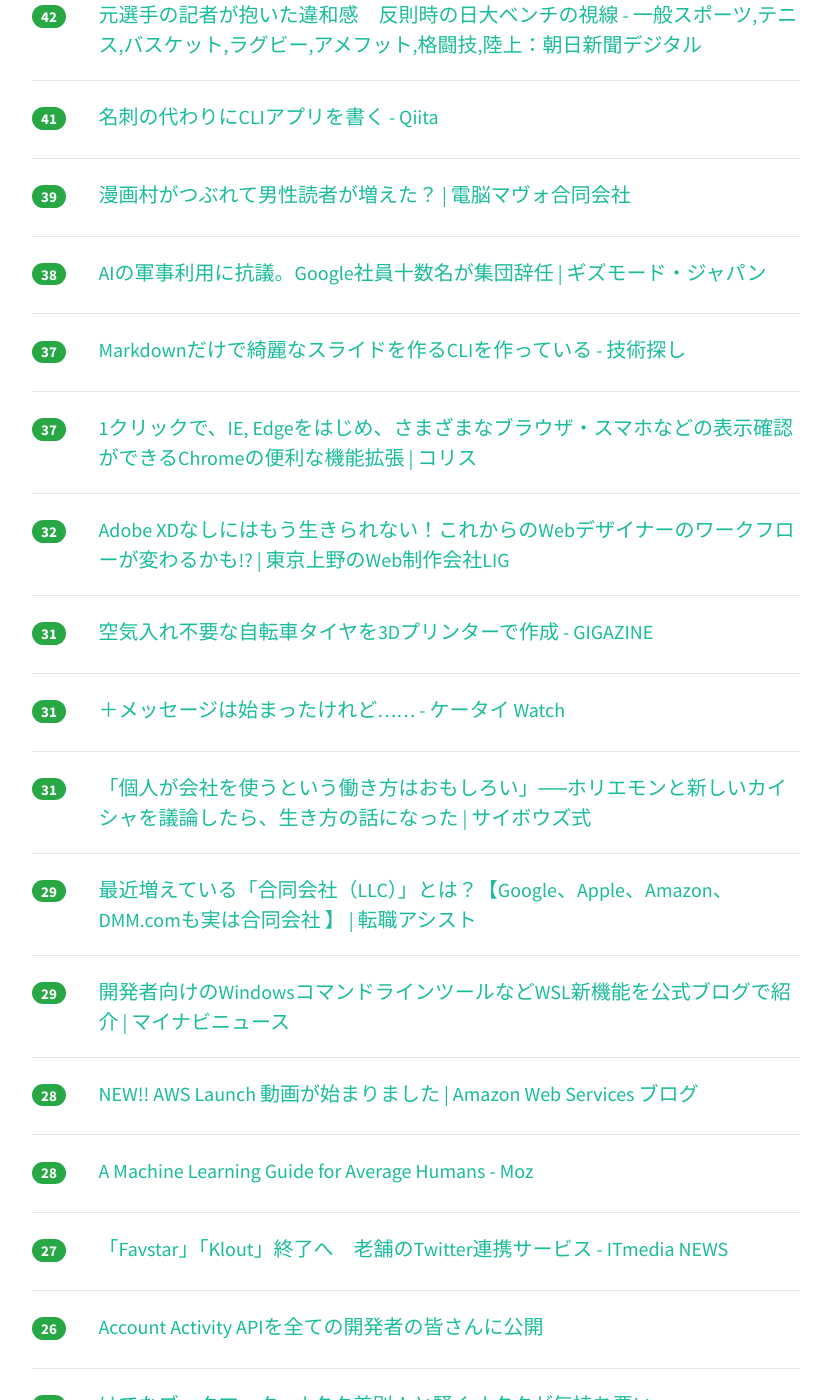
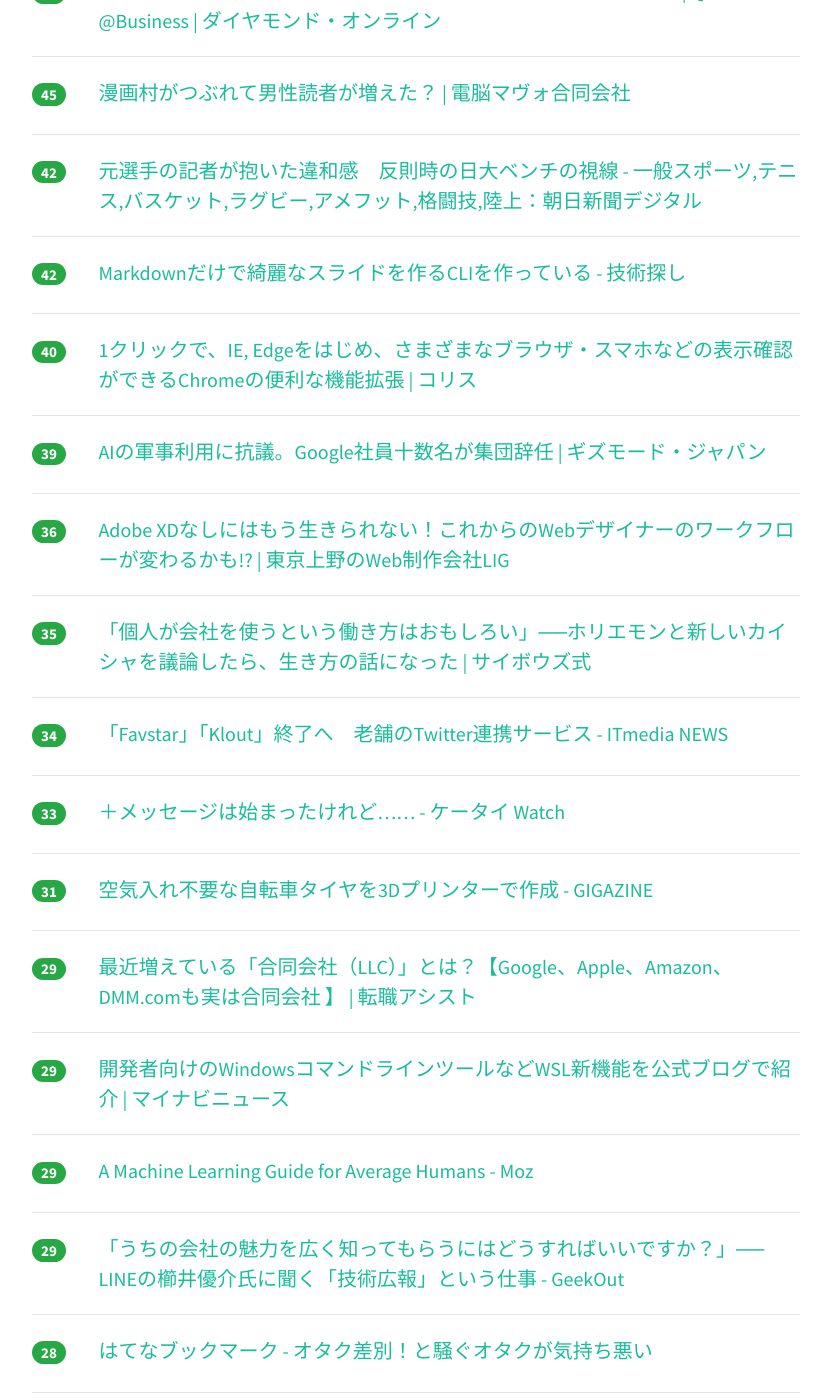
Before and after one commit to yatta47/hatena-matome-site, a Jekyll site: the page built from _posts/2018-05-17-hatena.md, in a window 1280 px wide and 1400 px high, scrolled down 1240 px. Shown: the whole window, without its empty margins (224-1055 px from the left). Built offline with Jekyll 4.4.1, drawn with Linux system fonts in a browser that asks for light colours; nearby versions of some CDN libraries; some of the changed text lies outside the part shown.

Commit message:
Updated 2018-05-17

```diff
--- a/_posts/2018-05-17-hatena.md
+++ b/_posts/2018-05-17-hatena.md
@@ -12,43 +12,53 @@ tags: [it-hotentry]
 </div>
 <hr>
 <div class="row">
-<div class="col-1"><span class="badge badge-pill badge-success h2">145</span></div>
+<div class="col-1"><span class="badge badge-pill badge-success h2">181</span></div>
 <div class="col-11"><a href='http://kyoko-np.net/2018051701.html' target='_blank'>「記憶にない」でも安心　記憶復元ソフト開発　千葉電波大</a></div>
 </div>
 <hr>
 <div class="row">
-<div class="col-1"><span class="badge badge-pill badge-success h2">126</span></div>
+<div class="col-1"><span class="badge badge-pill badge-success h2">133</span></div>
 <div class="col-11"><a href='https://www.publickey1.jp/blog/18/_terratest.html' target='_blank'>構成ファイルの通りにインフラは立ち上がったのか？ インフラ自動テストツール「Terratest」がオープンソースで公開 － Publickey</a></div>
 </div>
 <hr>
 <div class="row">
-<div class="col-1"><span class="badge badge-pill badge-success h2">120</span></div>
+<div class="col-1"><span class="badge badge-pill badge-success h2">126</span></div>
 <div class="col-11"><a href='https://speakerdeck.com/mizutani/sekiyuriteirogufen-xi-ji-pan-falsegou-zhu-on-aws' target='_blank'>セキュリティログ分析基盤の構築 on AWS // Speaker Deck</a></div>
 </div>
 <hr>
 <div class="row">
-<div class="col-1"><span class="badge badge-pill badge-success h2">95</span></div>
+<div class="col-1"><span class="badge badge-pill badge-success h2">107</span></div>
 <div class="col-11"><a href='https://toyokeizai.net/articles/-/221089' target='_blank'>iQOSに仕込まれた喫煙データ収集機能の真実 | ロイター | 東洋経済オンライン | 経済ニュースの新基準</a></div>
 </div>
 <hr>
 <div class="row">
-<div class="col-1"><span class="badge badge-pill badge-success h2">81</span></div>
+<div class="col-1"><span class="badge badge-pill badge-success h2">87</span></div>
 <div class="col-11"><a href='https://mzp.hatenablog.com/entry/2018/05/16/222303' target='_blank'>💖美少女として勤務する - みずぴー日記</a></div>
 </div>
 <hr>
 <div class="row">
-<div class="col-1"><span class="badge badge-pill badge-success h2">65</span></div>
+<div class="col-1"><span class="badge badge-pill badge-success h2">84</span></div>
 <div class="col-11"><a href='https://mobilelaby.com/blog-entry-twitter-user-streams-api-available-until-aug-16-2018.html' target='_blank'>Twitter、「User Streams API」を8月17日に廃止。サードアプリはタイムライン取得が制限へ｜携帯総合研究所</a></div>
 </div>
 <hr>
 <div class="row">
-<div class="col-1"><span class="badge badge-pill badge-success h2">49</span></div>
+<div class="col-1"><span class="badge badge-pill badge-success h2">70</span></div>
+<div class="col-11"><a href='https://webtan.impress.co.jp/e/2018/05/17/29253' target='_blank'>GDPRとは？ Web担当者やWebアナリストはどう対処すればいい？ | Web担当者Forum</a></div>
+</div>
+<hr>
+<div class="row">
+<div class="col-1"><span class="badge badge-pill badge-success h2">55</span></div>
+<div class="col-11"><a href='https://qiita.com/akameco/items/e0af9e3cdf1cdb6fca61' target='_blank'>名刺の代わりにCLIアプリを書く - Qiita</a></div>
+</div>
+<hr>
+<div class="row">
+<div class="col-1"><span class="badge badge-pill badge-success h2">51</span></div>
 <div class="col-11"><a href='http://diamond.jp/articles/-/170188' target='_blank'>23歳で35億円企業を築いた男の「一番確実でシンプルな儲け方」 | QREATORS @Business | ダイヤモンド・オンライン</a></div>
 </div>
 <hr>
 <div class="row">
-<div class="col-1"><span class="badge badge-pill badge-success h2">48</span></div>
-<div class="col-11"><a href='https://webtan.impress.co.jp/e/2018/05/17/29253' target='_blank'>GDPRとは？ Web担当者やWebアナリストはどう対処すればいい？ | Web担当者Forum</a></div>
+<div class="col-1"><span class="badge badge-pill badge-success h2">45</span></div>
+<div class="col-11"><a href='https://www.mavo.co.jp/danseidokusya/' target='_blank'>漫画村がつぶれて男性読者が増えた？ | 電脳マヴォ合同会社</a></div>
 </div>
 <hr>
 <div class="row">
@@ -57,48 +67,43 @@ tags: [it-hotentry]
 </div>
 <hr>
 <div class="row">
-<div class="col-1"><span class="badge badge-pill badge-success h2">41</span></div>
-<div class="col-11"><a href='https://qiita.com/akameco/items/e0af9e3cdf1cdb6fca61' target='_blank'>名刺の代わりにCLIアプリを書く - Qiita</a></div>
+<div class="col-1"><span class="badge badge-pill badge-success h2">42</span></div>
+<div class="col-11"><a href='http://blog.hiroppy.me/entry/fusuma' target='_blank'>Markdownだけで綺麗なスライドを作るCLIを作っている - 技術探し</a></div>
+</div>
+<hr>
+<div class="row">
+<div class="col-1"><span class="badge badge-pill badge-success h2">40</span></div>
+<div class="col-11"><a href='https://coliss.com/articles/browser/chrome/multi-browsers-and-devices-screenshots.html' target='_blank'>1クリックで、IE, Edgeをはじめ、さまざまなブラウザ・スマホなどの表示確認ができるChromeの便利な機能拡張 | コリス</a></div>
 </div>
 <hr>
 <div class="row">
 <div class="col-1"><span class="badge badge-pill badge-success h2">39</span></div>
-<div class="col-11"><a href='https://www.mavo.co.jp/danseidokusya/' target='_blank'>漫画村がつぶれて男性読者が増えた？ | 電脳マヴォ合同会社</a></div>
-</div>
-<hr>
-<div class="row">
-<div class="col-1"><span class="badge badge-pill badge-success h2">38</span></div>
 <div class="col-11"><a href='https://www.gizmodo.jp/2018/05/googlers-quit-in-protest-over-drone-ai.html' target='_blank'>AIの軍事利用に抗議。Google社員十数名が集団辞任 | ギズモード・ジャパン</a></div>
 </div>
 <hr>
 <div class="row">
-<div class="col-1"><span class="badge badge-pill badge-success h2">37</span></div>
-<div class="col-11"><a href='http://blog.hiroppy.me/entry/fusuma' target='_blank'>Markdownだけで綺麗なスライドを作るCLIを作っている - 技術探し</a></div>
+<div class="col-1"><span class="badge badge-pill badge-success h2">36</span></div>
+<div class="col-11"><a href='https://liginc.co.jp/398850' target='_blank'>Adobe XDなしにはもう生きられない！これからのWebデザイナーのワークフローが変わるかも!? | 東京上野のWeb制作会社LIG</a></div>
 </div>
 <hr>
 <div class="row">
-<div class="col-1"><span class="badge badge-pill badge-success h2">37</span></div>
-<div class="col-11"><a href='https://coliss.com/articles/browser/chrome/multi-browsers-and-devices-screenshots.html' target='_blank'>1クリックで、IE, Edgeをはじめ、さまざまなブラウザ・スマホなどの表示確認ができるChromeの便利な機能拡張 | コリス</a></div>
+<div class="col-1"><span class="badge badge-pill badge-success h2">35</span></div>
+<div class="col-11"><a href='https://cybozushiki.cybozu.co.jp/articles/m001448.html' target='_blank'>「個人が会社を使うという働き方はおもしろい」──ホリエモンと新しいカイシャを議論したら、生き方の話になった | サイボウズ式</a></div>
 </div>
 <hr>
 <div class="row">
-<div class="col-1"><span class="badge badge-pill badge-success h2">32</span></div>
-<div class="col-11"><a href='https://liginc.co.jp/398850' target='_blank'>Adobe XDなしにはもう生きられない！これからのWebデザイナーのワークフローが変わるかも!? | 東京上野のWeb制作会社LIG</a></div>
+<div class="col-1"><span class="badge badge-pill badge-success h2">34</span></div>
+<div class="col-11"><a href='http://www.itmedia.co.jp/news/articles/1805/17/news062.html' target='_blank'>「Favstar」「Klout」終了へ　老舗のTwitter連携サービス - ITmedia NEWS</a></div>
+</div>
+<hr>
+<div class="row">
+<div class="col-1"><span class="badge badge-pill badge-success h2">33</span></div>
+<div class="col-11"><a href='https://k-tai.watch.impress.co.jp/docs/column/minna/1122028.html' target='_blank'>＋メッセージは始まったけれど…… - ケータイ Watch</a></div>
 </div>
 <hr>
 <div class="row">
 <div class="col-1"><span class="badge badge-pill badge-success h2">31</span></div>
 <div class="col-11"><a href='https://gigazine.net/news/20180516-3d-printed-bicycle-tire-bigrep/' target='_blank'>空気入れ不要な自転車タイヤを3Dプリンターで作成 - GIGAZINE</a></div>
-</div>
-<hr>
-<div class="row">
-<div class="col-1"><span class="badge badge-pill badge-success h2">31</span></div>
-<div class="col-11"><a href='https://k-tai.watch.impress.co.jp/docs/column/minna/1122028.html' target='_blank'>＋メッセージは始まったけれど…… - ケータイ Watch</a></div>
-</div>
-<hr>
-<div class="row">
-<div class="col-1"><span class="badge badge-pill badge-success h2">31</span></div>
-<div class="col-11"><a href='https://cybozushiki.cybozu.co.jp/articles/m001448.html' target='_blank'>「個人が会社を使うという働き方はおもしろい」──ホリエモンと新しいカイシャを議論したら、生き方の話になった | サイボウズ式</a></div>
 </div>
 <hr>
 <div class="row">
@@ -112,18 +117,23 @@ tags: [it-hotentry]
 </div>
 <hr>
 <div class="row">
-<div class="col-1"><span class="badge badge-pill badge-success h2">28</span></div>
-<div class="col-11"><a href='https://aws.amazon.com/jp/blogs/news/aws-launch-jp-20180516/' target='_blank'>NEW!! AWS Launch 動画が始まりました | Amazon Web Services ブログ</a></div>
+<div class="col-1"><span class="badge badge-pill badge-success h2">29</span></div>
+<div class="col-11"><a href='https://moz.com/blog/learning-machine-learning' target='_blank'>A Machine Learning Guide for Average Humans - Moz</a></div>
+</div>
+<hr>
+<div class="row">
+<div class="col-1"><span class="badge badge-pill badge-success h2">29</span></div>
+<div class="col-11"><a href='https://geek-out.jp/column/entry/2018/05/17/110000' target='_blank'>「うちの会社の魅力を広く知ってもらうにはどうすればいいですか？」── LINEの櫛井優介氏に聞く「技術広報」という仕事 - GeekOut</a></div>
 </div>
 <hr>
 <div class="row">
 <div class="col-1"><span class="badge badge-pill badge-success h2">28</span></div>
-<div class="col-11"><a href='https://moz.com/blog/learning-machine-learning' target='_blank'>A Machine Learning Guide for Average Humans - Moz</a></div>
+<div class="col-11"><a href='http://b.hatena.ne.jp/entry/s/anond.hatelabo.jp/20180516084954' target='_blank'>はてなブックマーク - オタク差別！と騒ぐオタクが気持ち悪い</a></div>
 </div>
 <hr>
 <div class="row">
-<div class="col-1"><span class="badge badge-pill badge-success h2">27</span></div>
-<div class="col-11"><a href='http://www.itmedia.co.jp/news/articles/1805/17/news062.html' target='_blank'>「Favstar」「Klout」終了へ　老舗のTwitter連携サービス - ITmedia NEWS</a></div>
+<div class="col-1"><span class="badge badge-pill badge-success h2">28</span></div>
+<div class="col-11"><a href='https://aws.amazon.com/jp/blogs/news/aws-launch-jp-20180516/' target='_blank'>NEW!! AWS Launch 動画が始まりました | Amazon Web Services ブログ</a></div>
 </div>
 <hr>
 <div class="row">
@@ -132,8 +142,13 @@ tags: [it-hotentry]
 </div>
 <hr>
 <div class="row">
-<div class="col-1"><span class="badge badge-pill badge-success h2">24</span></div>
-<div class="col-11"><a href='http://b.hatena.ne.jp/entry/s/anond.hatelabo.jp/20180516084954' target='_blank'>はてなブックマーク - オタク差別！と騒ぐオタクが気持ち悪い</a></div>
+<div class="col-1"><span class="badge badge-pill badge-success h2">25</span></div>
+<div class="col-11"><a href='https://japan.cnet.com/article/35119268/' target='_blank'>JR西日本、忘れ物をチャットボットで調べられるサービスを開始--L is Bが開発 - CNET Japan</a></div>
+</div>
+<hr>
+<div class="row">
+<div class="col-1"><span class="badge badge-pill badge-success h2">25</span></div>
+<div class="col-11"><a href='https://forest.watch.impress.co.jp/docs/serial/winbasic2018/1122210.html' target='_blank'>音源によりバラバラのMP3ファイルの音量を統一できる「MP3Gain」 - Windowsにまず入れる定番無料アプリ -2018年版- - 窓の杜</a></div>
 </div>
 <hr>
 <div class="row">
@@ -147,13 +162,23 @@ tags: [it-hotentry]
 </div>
 <hr>
 <div class="row">
+<div class="col-1"><span class="badge badge-pill badge-success h2">24</span></div>
+<div class="col-11"><a href='https://japan.cnet.com/article/35119288/' target='_blank'>マイクロソフト、「iPad」対抗の低価格「Surface」タブレットを計画か - CNET Japan</a></div>
+</div>
+<hr>
+<div class="row">
+<div class="col-1"><span class="badge badge-pill badge-success h2">24</span></div>
+<div class="col-11"><a href='https://www.buzzfeed.com/jp/takumiharimaya/kodansha-blocking' target='_blank'>「漫画村」に対して、講談社はなにをしてきたのか？</a></div>
+</div>
+<hr>
+<div class="row">
 <div class="col-1"><span class="badge badge-pill badge-success h2">23</span></div>
 <div class="col-11"><a href='http://jp.ricoh.com/release/2018/0516_1.html' target='_blank'>デジタル一眼レフカメラ用SDKを公開 | リコー</a></div>
 </div>
 <hr>
 <div class="row">
 <div class="col-1"><span class="badge badge-pill badge-success h2">23</span></div>
-<div class="col-11"><a href='https://japan.cnet.com/article/35119288/' target='_blank'>マイクロソフト、「iPad」対抗の低価格「Surface」タブレットを計画か - CNET Japan</a></div>
+<div class="col-11"><a href='https://gigazine.net/news/20180516-ultimate-gaming-pc-space/' target='_blank'>約330万円かけてどんなゲームでも快適に遊べる究極のゲーミングPC環境を構築した猛者が登場 - GIGAZINE</a></div>
 </div>
 <hr>
 <div class="row">
@@ -163,17 +188,12 @@ tags: [it-hotentry]
 <hr>
 <div class="row">
 <div class="col-1"><span class="badge badge-pill badge-success h2">22</span></div>
-<div class="col-11"><a href='https://japan.cnet.com/article/35119268/' target='_blank'>JR西日本、忘れ物をチャットボットで調べられるサービスを開始--L is Bが開発 - CNET Japan</a></div>
-</div>
-<hr>
-<div class="row">
-<div class="col-1"><span class="badge badge-pill badge-success h2">22</span></div>
 <div class="col-11"><a href='https://gigazine.net/news/20180517-orchestra-hit/' target='_blank'>「ジャン！」の華やかな音色で誰もが知っている音「オーケストラヒット」誕生の秘密 - GIGAZINE</a></div>
 </div>
 <hr>
 <div class="row">
 <div class="col-1"><span class="badge badge-pill badge-success h2">22</span></div>
-<div class="col-11"><a href='https://gigazine.net/news/20180516-ultimate-gaming-pc-space/' target='_blank'>約330万円かけてどんなゲームでも快適に遊べる究極のゲーミングPC環境を構築した猛者が登場 - GIGAZINE</a></div>
+<div class="col-11"><a href='https://gigazine.net/news/20180517-twitter-account-activity-api/' target='_blank'>Twitterサードパーティアプリは8月からリアルタイムのタイムライン取得が不可になる新API「Account Activity API」発表 - GIGAZINE</a></div>
 </div>
 <hr>
 <div class="row">
@@ -189,6 +209,11 @@ tags: [it-hotentry]
 <div class="row">
 <div class="col-1"><span class="badge badge-pill badge-success h2">19</span></div>
 <div class="col-11"><a href='http://etcnohito.hatenablog.com/entry/2018/05/16/124343' target='_blank'>日本将棋連盟HPバグまとめ - ETCの人の日記</a></div>
+</div>
+<hr>
+<div class="row">
+<div class="col-1"><span class="badge badge-pill badge-success h2">19</span></div>
+<div class="col-11"><a href='https://internet.watch.impress.co.jp/docs/yajiuma/1122208.html' target='_blank'>伝説の「キーボードクラッシャー」、日本のファン向けにYouTubeでビデオレターを公開【やじうまWatch】 - INTERNET Watch</a></div>
 </div>
 <hr>
 <div class="row">
@@ -208,7 +233,7 @@ tags: [it-hotentry]
 <hr>
 <div class="row">
 <div class="col-1"><span class="badge badge-pill badge-success h2">17</span></div>
-<div class="col-11"><a href='https://forest.watch.impress.co.jp/docs/serial/winbasic2018/1122210.html' target='_blank'>音源によりバラバラのMP3ファイルの音量を統一できる「MP3Gain」 - Windowsにまず入れる定番無料アプリ -2018年版- - 窓の杜</a></div>
+<div class="col-11"><a href='http://www.itmedia.co.jp/news/articles/1805/17/news073.html' target='_blank'>Twitterの“流れるタイムライン”が消える？　「User Streams API」を8月に廃止 - ITmedia NEWS</a></div>
 </div>
 <hr>
 <div class="row">
@@ -227,11 +252,6 @@ tags: [it-hotentry]
 </div>
 <hr>
 <div class="row">
-<div class="col-1"><span class="badge badge-pill badge-success h2">16</span></div>
-<div class="col-11"><a href='https://internet.watch.impress.co.jp/docs/yajiuma/1122208.html' target='_blank'>伝説の「キーボードクラッシャー」、日本のファン向けにYouTubeでビデオレターを公開【やじうまWatch】 - INTERNET Watch</a></div>
-</div>
-<hr>
-<div class="row">
 <div class="col-1"><span class="badge badge-pill badge-success h2">15</span></div>
 <div class="col-11"><a href='https://pc.watch.impress.co.jp/docs/news/1122161.html' target='_blank'>日立、気象庁の新スーパーコンピュータシステムを構築 ～天気予報の精度向上や5日先までの台風の強度予測が可能に - PC Watch</a></div>
 </div>
@@ -239,6 +259,11 @@ tags: [it-hotentry]
 <div class="row">
 <div class="col-1"><span class="badge badge-pill badge-success h2">13</span></div>
 <div class="col-11"><a href='https://www.gamespark.jp/article/2018/05/16/80805.html' target='_blank'>海外ソニーがPS Vita向けパッケージ版ソフトの生産を2018年度で終了ー海外メディアが確認 | Game*Spark - 国内・海外ゲーム情報サイト</a></div>
+</div>
+<hr>
+<div class="row">
+<div class="col-1"><span class="badge badge-pill badge-success h2">12</span></div>
+<div class="col-11"><a href='https://iphone-mania.jp/news-212578/' target='_blank'>顔認証の弱点を克服！Apple、皮膚下の静脈を使った認証の特許を取得 - iPhone Mania</a></div>
 </div>
 <hr>
 <div class="row">
@@ -251,13 +276,3 @@ tags: [it-hotentry]
 <div class="col-11"><a href='http://b.hatena.ne.jp/entry/s/headlines.yahoo.co.jp/hl?a=20180516-00000097-dal-spo' target='_blank'>はてなブックマーク - 悪質タックル問題　監督指示は「あり得ない」日大が全否定（デイリースポーツ） - Yahoo!ニュース</a></div>
 </div>
 <hr>
-<div class="row">
-<div class="col-1"><span class="badge badge-pill badge-success h2">11</span></div>
-<div class="col-11"><a href='https://iphone-mania.jp/news-212578/' target='_blank'>顔認証の弱点を克服！Apple、皮膚下の静脈を使った認証の特許を取得 - iPhone Mania</a></div>
-</div>
-<hr>
-<div class="row">
-<div class="col-1"><span class="badge badge-pill badge-success h2">5</span></div>
-<div class="col-11"><a href='https://www.buzzfeed.com/jp/takumiharimaya/kodansha-blocking' target='_blank'>「漫画村」に対して、講談社はなにをしてきたのか？</a></div>
-</div>
-<hr>
```
Also changed, not shown: other parts of _posts/2018-05-17-hatena.md (+2 -2 lines).
